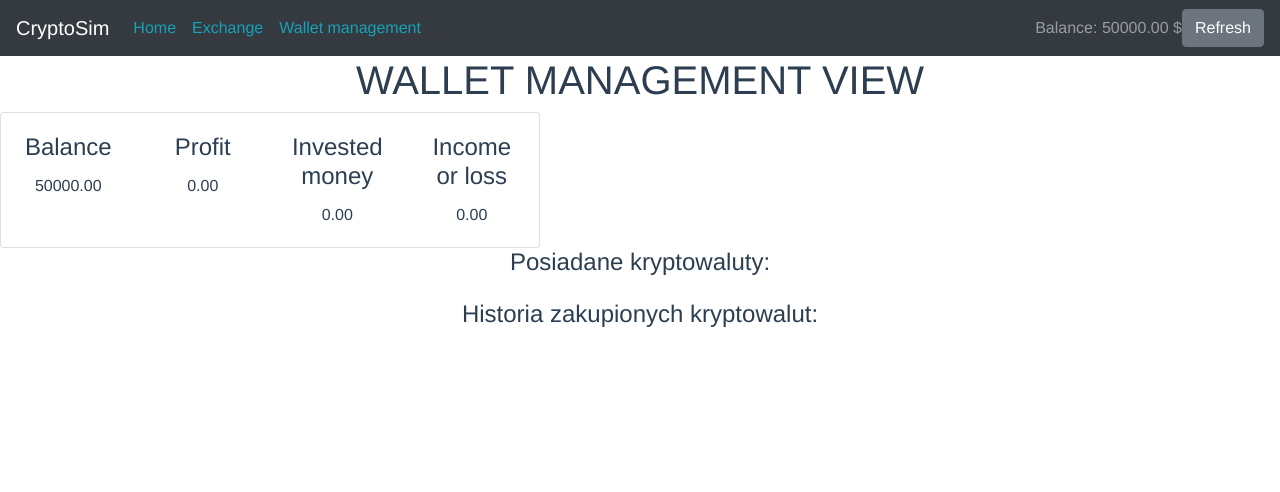
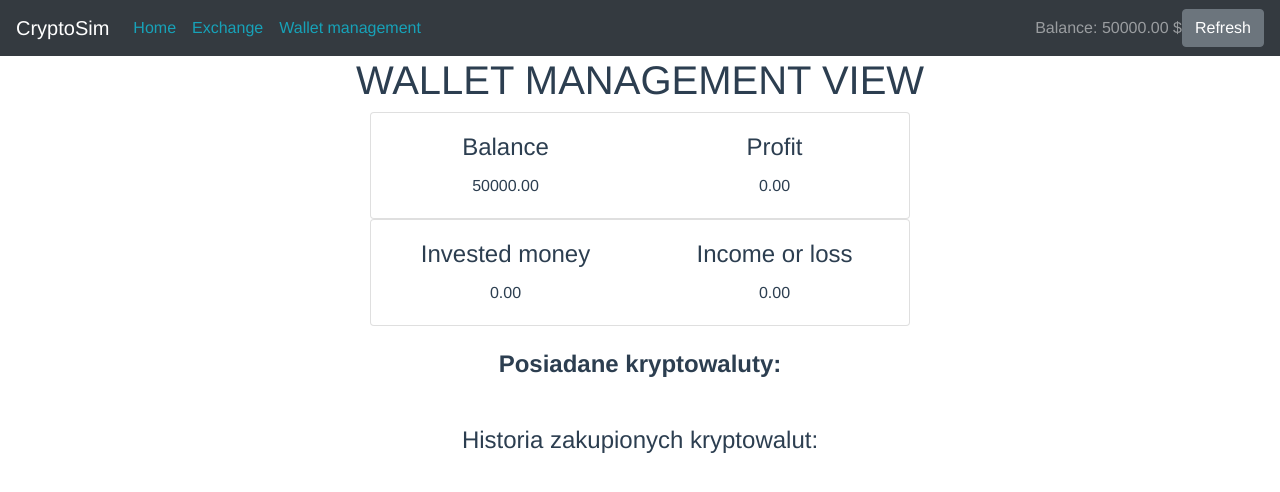
Before and after one commit to krzysiek28/BAI_projekt, a Vue app in the folder cryptocurrency-exchange-simulator/: page /walletManagement in a window 1280 px wide. Shown: the top 492 px of the page. Built offline with nearby package versions, Linux system fonts and the light colour scheme.

Commit message:
Update BalanceInfo.vue

```diff
--- a/cryptocurrency-exchange-simulator/src/components/wallet/BalanceInfo.vue
+++ b/cryptocurrency-exchange-simulator/src/components/wallet/BalanceInfo.vue
@@ -1,31 +1,35 @@
 <template>
   <div class="balanceInfo">
-    <b-card no-body class="overflow-hidden" style="max-width: 540px;">
+    <b-card no-body class="mx-auto" style="max-width: 540px;">
       <b-row no-gutters>
-        <b-col md="3">
+        <b-col md="6">
           <b-card-body title="Balance">
             <b-card-text>{{this.balance.toFixed(2)}}</b-card-text>
           </b-card-body>
         </b-col>
-        <b-col md="3">
+        <b-col md="6">
           <b-card-body title="Profit">
             <b-card-text>{{this.profit.toFixed(2)}}</b-card-text>
           </b-card-body>
         </b-col>
-        <b-col md="3">
+      </b-row>
+    </b-card>
+    <b-card no-body class="mx-auto" style="max-width: 540px;">
+      <b-row no-gutters>
+        <b-col md="6">
           <b-card-body title="Invested money">
             <b-card-text>{{this.investedMoney.toFixed(2)}}</b-card-text>
           </b-card-body>
         </b-col>
-        <b-col md="3">
+        <b-col md="6">
           <b-card-body title="Income or loss">
             <b-card-text>{{this.incomeOrLoss.toFixed(2)}}</b-card-text>
           </b-card-body>
         </b-col>
       </b-row>
     </b-card>
-
-    <h4>Posiadane kryptowaluty:</h4>
+    <br>
+    <h4><b>Posiadane kryptowaluty:</b></h4>
     <b-container class="bv-example-row">
       <b-row cols="1" cols-sm="1" cols-md="1" cols-lg="1">
         <b-col>
@@ -34,7 +38,7 @@
         </b-col>
       </b-row>
     </b-container>
-
+  <br>
   </div>
 </template>
 
```
